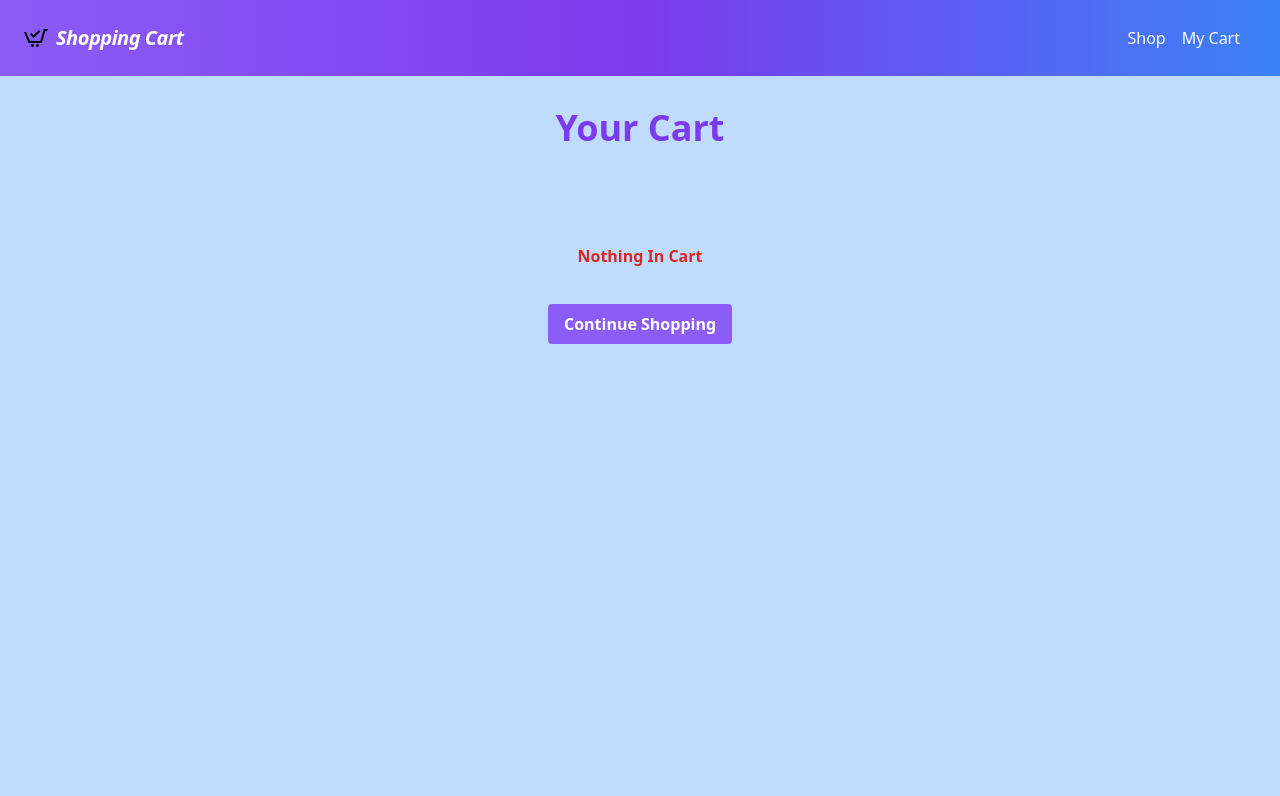
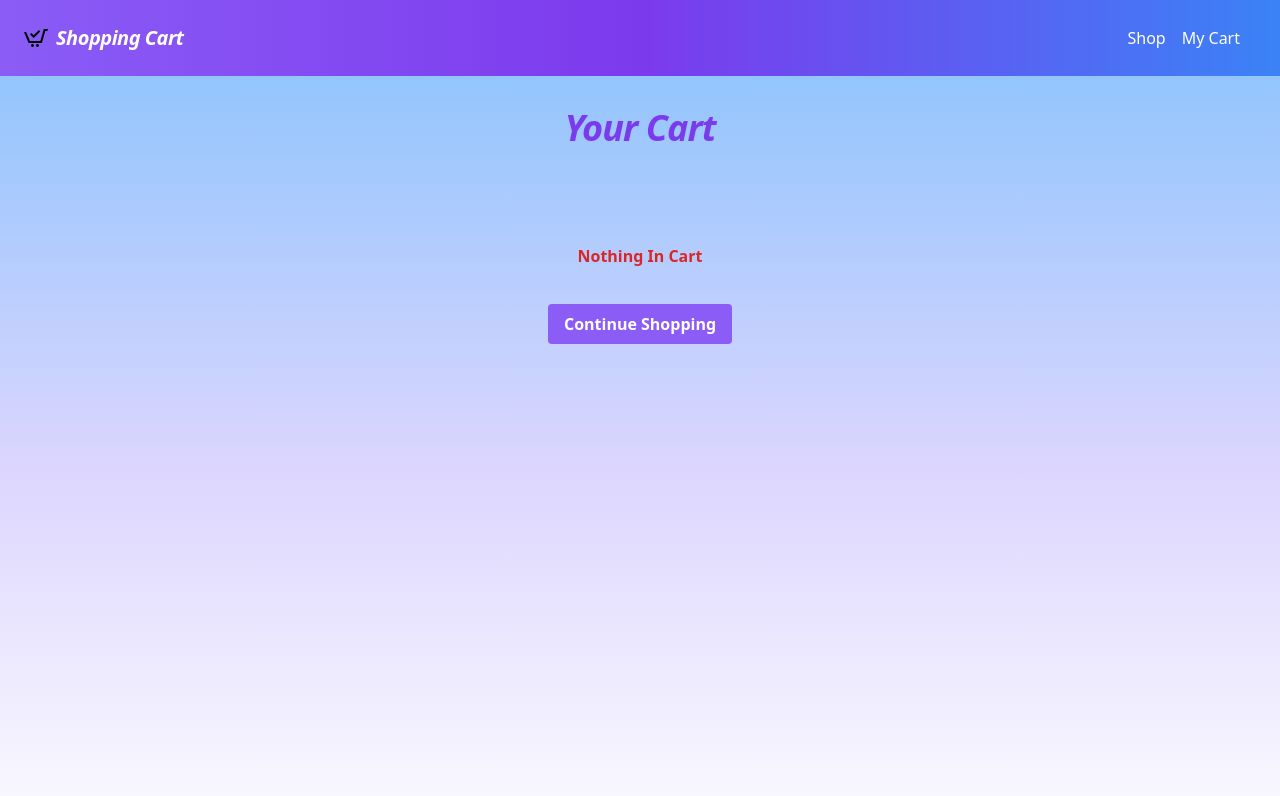
Before and after one commit to SteelMasterJ/Shopping-Cart-App, a React (Create React App) app: page /cart in a window 1280 px wide. Shown: the top 796 px of the page. Built offline with nearby package versions, Linux system fonts and the light colour scheme.

Commit message:
Final UI updates and build

```diff
--- a/src/components/Cart.js
+++ b/src/components/Cart.js
@@ -11,7 +11,7 @@ class Cart extends Component{
             (
                 this.props.items.map(item => {
                     return(
-                            <li className={`bg-gray-100 rounded-xl px-8 py-6 cursor-pointer shadow hover:shadow-xl transition duration-300 ease-in-out`} key={item.id}>
+                            <li className={`bg-white border-2 border-blue-500 rounded-xl px-8 py-6 mb-2 cursor-pointer shadow hover:shadow-xl transition duration-300 ease-in-out`} key={item.id}>
                                 <div className="text-center">
                                     <h3 className="mb-3 text-xl font-semibold text-purple-600">{item.name}</h3>
                                     <p>Unit Price: ${parseFloat(item.price).toFixed(2)}</p>
@@ -32,9 +32,10 @@ class Cart extends Component{
                 </div>
              )
        return(
-            <div className="pt-8 flex flex-col bg-blue-200 h-screen">
-                <h1 className="mx-auto text-4xl text-purple-600 font-extrabold mb-8">Your Cart</h1>
-                <ul className={(this.props.total === 0) ? `grid grid-cols-1 gap-8 pt-16 mx-8` : `grid grid-cols-3 gap-8 pt-16 mx-8`}>
+            <div className="pt-8 flex flex-col bg-gradient-to-b from-blue-300 via-purple-200 to-white h-screen">
+                <h1 className="mx-auto text-4xl text-purple-600 font-semibold mb-8 italic tracking-tight">Your Cart</h1>
+                {(this.props.total === 0) ? <div></div> : <Link to="/" className="mx-auto"><button className="bg-purple-500 hover:bg-purple-700 text-white font-bold py-2 px-4 m-1 rounded">Continue Shopping</button></Link>}
+                <ul className={(this.props.total === 0) ? `grid grid-cols-1 gap-8 pt-16 mx-8` : `grid grid-cols-1 md:grid-cols-3 gap-8 pt-16 mx-8`}>
                     {cartItems}
                 </ul>
                 <div>
--- a/src/components/Mainpage.js
+++ b/src/components/Mainpage.js
@@ -2,6 +2,7 @@ import React, { Component } from 'react';
 import { connect } from 'react-redux';
 import { addToCart } from './actions/cartActions'
 import { subtractFromCart } from './actions/cartActions'
+import { Link } from 'react-router-dom';
 import axios from 'axios';
 
 
@@ -191,7 +192,16 @@ class MainPage extends Component {
         return (
             <div className="pt-8 flex flex-col bg-gradient-to-b from-blue-300 via-purple-200 to-white h-screen">
                 <h1 className="mx-auto text-4xl text-purple-600 font-semibold mb-8 italic tracking-tight">Items Available Today</h1>
-                {(this.props.total > 0) ? <p className={`mx-auto text-purple-600 text-2xl`}>Current Grand Total: ${parseFloat(this.props.total).toFixed(2)}</p> : <div></div>}
+                {(this.props.total > 0) ?
+                    <p className={`mx-auto text-purple-600 text-2xl`}>Current Grand Total: ${parseFloat(this.props.total).toFixed(2)}</p>
+                     :
+                    <div></div>
+                }
+                {(this.props.total > 0) ?
+                    <Link to="/cart" className="mx-auto"><button className="bg-purple-500 hover:bg-purple-700 text-white font-bold py-2 px-4 m-1 rounded">Go To Your Cart</button></Link>
+                     :
+                    <div></div>
+                }
                 {((this.state.showAllItems === false) && (!this.state.searchedItems)) ? <p className={`mx-auto text-red-500`}>No Results :( Try Searching Again</p> : <div></div>}
                 <div className="flex sm:flex-row flex-col gap-6">
                     <div className="mx-auto sm:ml-auto">
```
Also changed, not shown: 16 other files (tests, documents, lock files or other folders).
